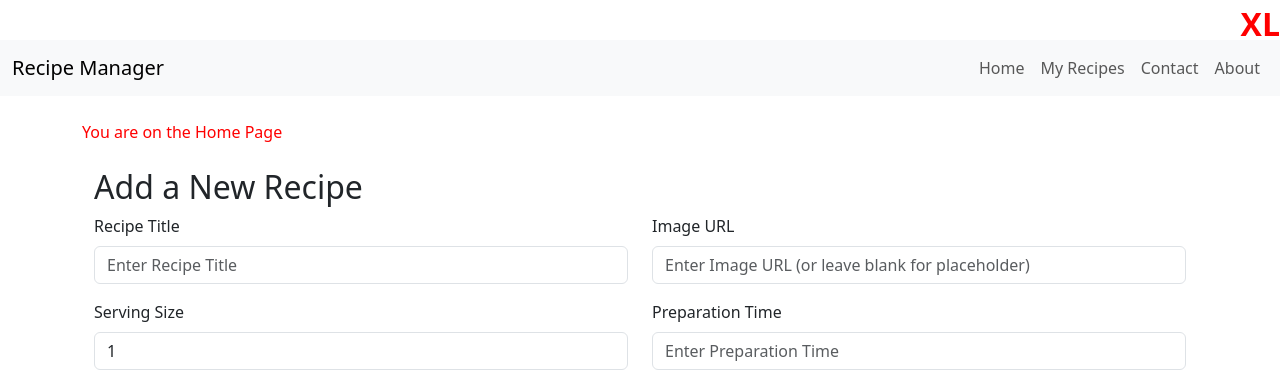
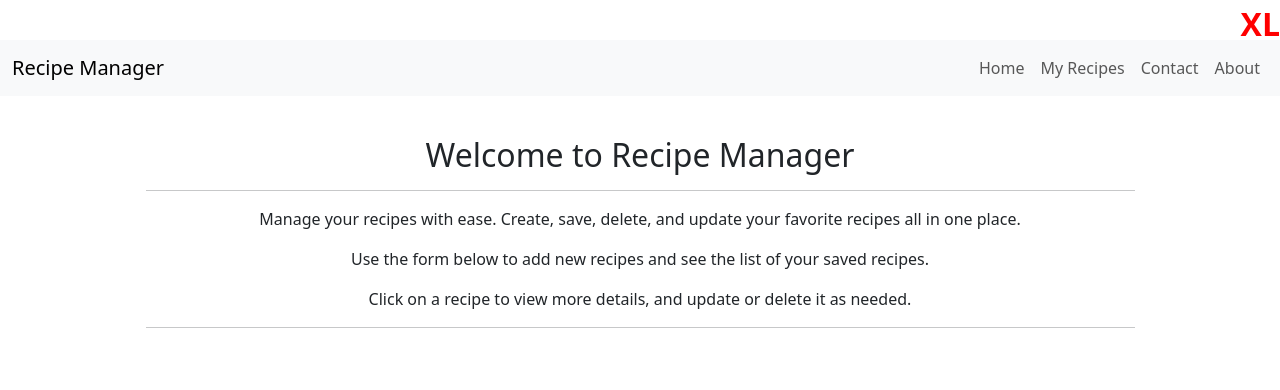
Before and after one commit to Exo-MDR-CD2000/multi-react-project, a React (Vite) app: page / in a window 1280 px wide. Shown: the top 390 px of the page. Built offline with nearby package versions, Linux system fonts and the light colour scheme; no server answers.

Commit message:
removed location import and added bootstrap intro card

```diff
--- a/src/pages/HomePage.tsx
+++ b/src/pages/HomePage.tsx
@@ -1,5 +1,5 @@
 import React, { useState, useEffect } from 'react';
-import { useLocation } from 'react-router-dom';
+// import { useLocation } from 'react-router-dom';
 import { fetchRecipes, addRecipe as addRecipeToAPI, updateRecipe as updateRecipeToAPI, deleteRecipe as deleteRecipeFromAPI } from '../services/recipeService';
 import { Recipe } from '../model/recipes';
 import RecipeList from '../components/RecipeList';
@@ -18,7 +18,7 @@ const HomePage: React.FC = () => {
   const [recipes, setRecipes] = useState<Recipe[]>([]);
   const [selectedRecipe, setSelectedRecipe] = useState<Recipe | null>(null);
   const [showUpdateModal, setShowUpdateModal] = useState(false);
-  const location = useLocation();
+  // const location = useLocation();
 
   /**
    * Fetch recipes from the API when the component mounts.
@@ -101,8 +101,29 @@ const HomePage: React.FC = () => {
 
   return (
     <div>
+      {/* Introduction Card */}
+      <div className="row justify-content-center text-center mb-2">
+          <div className="col-11">
+            <div className="card border-0">
+              <div className="card-body">
+                <h2 className="card-title">Welcome to Recipe Manager</h2>
+                <hr />
+                <p className="card-text">
+                  Manage your recipes with ease. Create, save, delete, and update your favorite recipes all in one place.
+                </p>
+                <p className="card-text">
+                  Use the form below to add new recipes and see the list of your saved recipes.
+                </p>
+                <p className='card-text'>
+                  Click on a recipe to view more details, and update or delete it as needed.
+                </p>
+                <hr />
+              </div>
+            </div>
+          </div>
+        </div>
       {/* Display a message if the user is on the Home Page (testing purposes) */}
-      {location.pathname === '/' && <div className="location-route-test">You are on the Home Page</div>}
+      {/* {location.pathname === '/' && <div className="location-route-test">You are on the Home Page</div>} */}
       <div className="row">
         <div className="col-12">
           {/* Render the RecipeForm component to add a new recipe */}
```
